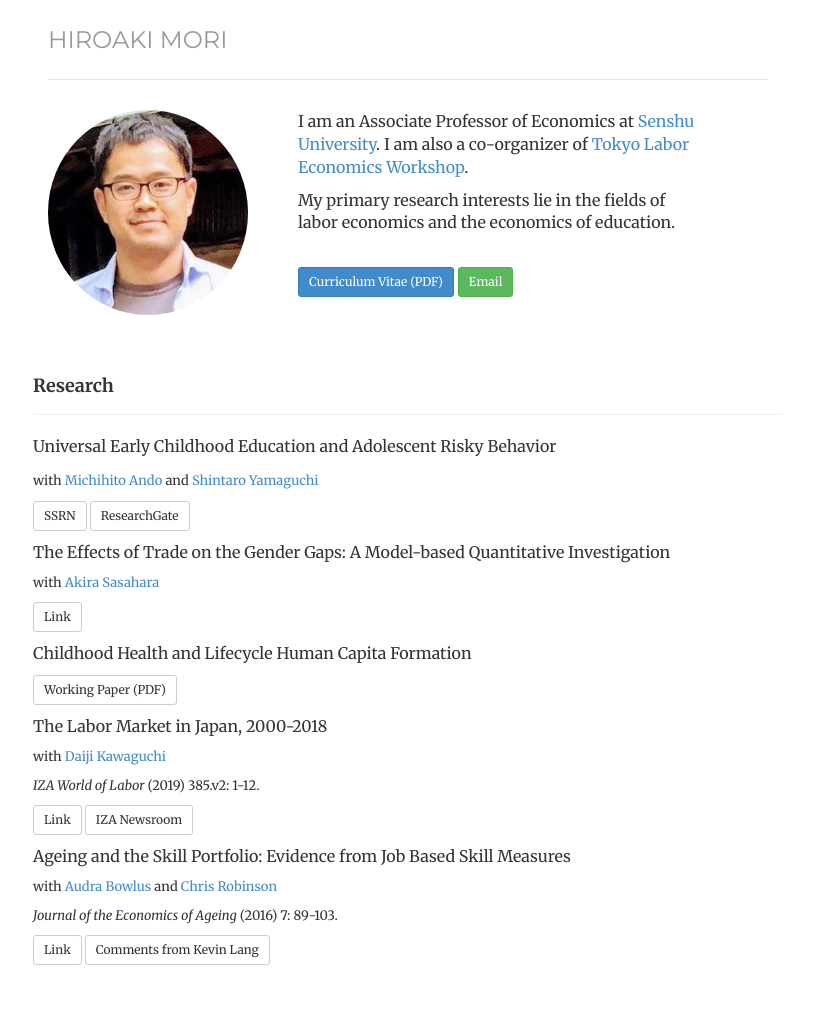
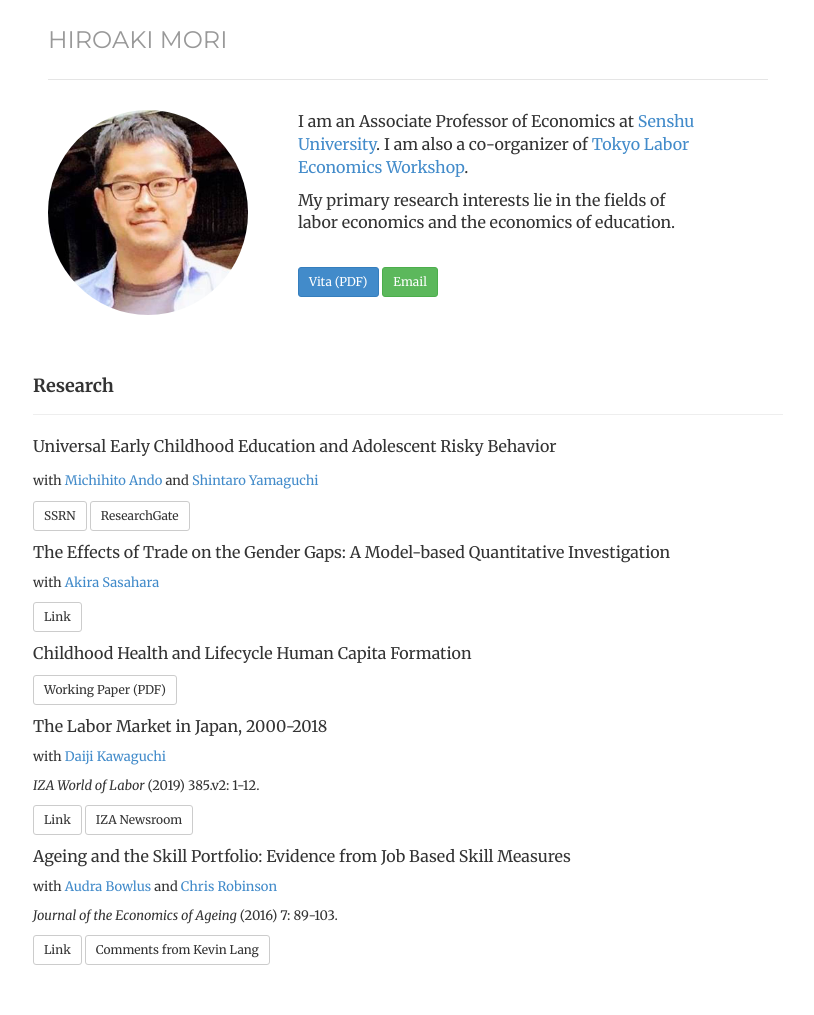
Before and after one commit to morihiroaki/morihiroaki.github.io, a Jekyll site: the page built from index.html, in a window 1280 px wide. Shown: the whole page, without its empty margins (232-1046 px from the left). Built offline with Jekyll 4.4.1, drawn with Linux system fonts in a browser that asks for light colours.

Commit message:
Update index.html

```diff
--- a/index.html
+++ b/index.html
@@ -22,7 +22,7 @@
  </p>
 <p> My primary research interests lie in the fields of labor economics and the economics of education. </p>
 <br/>
-<p><a href="/files/cv_mori_new.pdf" target="_blank" class="btn btn-primary btn-sm" role="button">Curriculum Vitae (PDF)</a>
+<p><a href="/files/cv_mori_new.pdf" target="_blank" class="btn btn-primary btn-sm" role="button">Vita (PDF)</a>
 <a href="mailto:h.mori@isc.senshu-u.ac.jp" class="btn btn-success btn-sm" role="button">Email</a></p>
 <br/><br/><br/>
 </div>
```
